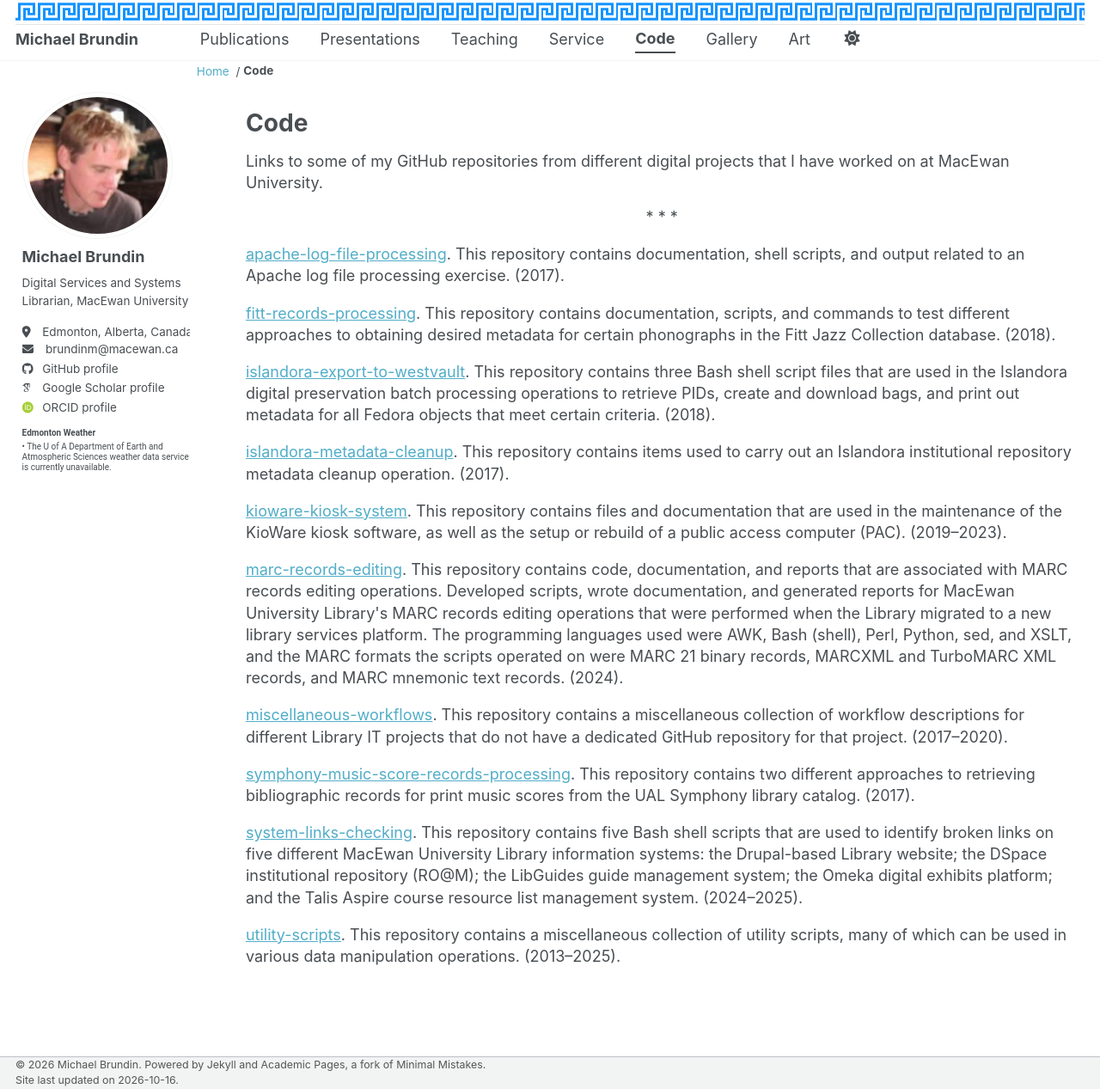
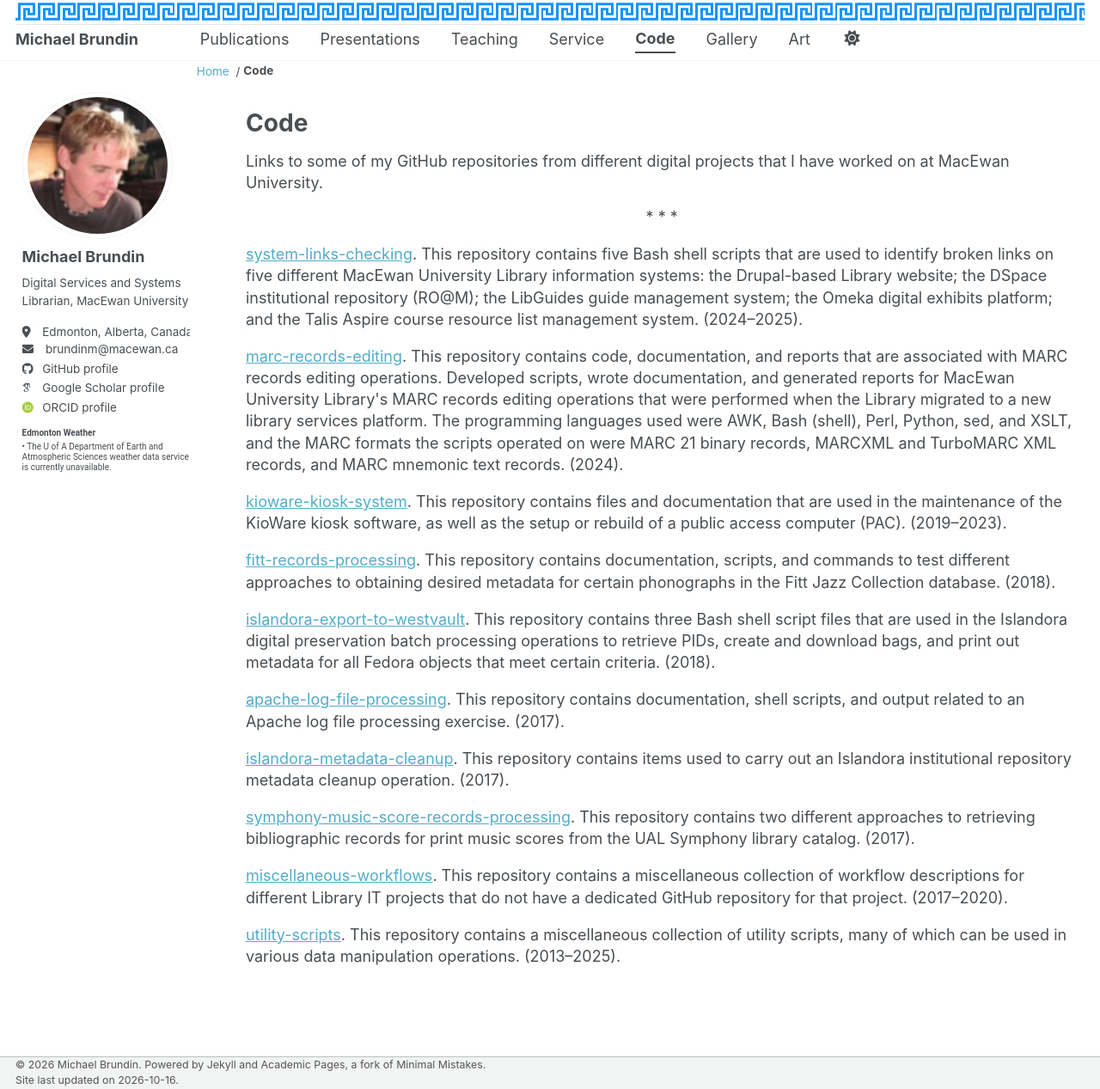
Before and after one commit to brundinm/brundinm.github.io, a Jekyll site: the page built from _pages/code.html, in a window 1280 px wide and 1267 px high. Shown: the whole window at 86% size. Built offline with Jekyll 4.4.1, drawn with Linux system fonts in a browser that asks for light colours; some web fonts are replaced; a script bundle is joined from its source files by our own code; library files that are not in the unit come from our copies.

Commit message:
Update code.html

```diff
--- a/_pages/code.html
+++ b/_pages/code.html
@@ -39,7 +39,13 @@ ul li {
 </p>
 
 <p>
-  <a href="https://github.com/brundinm/apache-log-file-processing" target="_blank">apache-log-file-processing</a>. This repository contains documentation, shell scripts, and output related to an Apache log file processing exercise. (2017).
+  <a href="https://github.com/brundinm/system-links-checking" target="_blank">system-links-checking</a>. This repository contains five Bash shell scripts that are used to identify broken links on five different MacEwan University Library information systems: the Drupal-based Library website; the DSpace institutional repository (RO@M); the LibGuides guide management system; the Omeka digital exhibits platform; and the Talis Aspire course resource list management system. (2024&ndash;2025).
+</p>
+<p>
+  <a href="https://github.com/brundinm/marc-records-editing" target="_blank">marc-records-editing</a>. This repository contains code, documentation, and reports that are associated with MARC records editing operations. Developed scripts, wrote documentation, and generated reports for MacEwan University Library's MARC records editing operations that were performed when the Library migrated to a new library services platform. The programming languages used were AWK, Bash (shell), Perl, Python, sed, and XSLT, and the MARC formats the scripts operated on were MARC 21 binary records, MARCXML and TurboMARC XML records, and MARC mnemonic text records. (2024).
+</p>
+<p>
+  <a href="https://github.com/brundinm/kioware-kiosk-system" target="_blank">kioware-kiosk-system</a>. This repository contains files and documentation that are used in the maintenance of the KioWare kiosk software, as well as the setup or rebuild of a public access computer (PAC). (2019&ndash;2023).
 </p>
 <p>
   <a href="https://github.com/brundinm/fitt-records-processing" target="_blank">fitt-records-processing</a>. This repository contains documentation, scripts, and commands to test different approaches to obtaining desired metadata for certain phonographs in the Fitt Jazz Collection database. (2018).
@@ -48,23 +54,17 @@ ul li {
   <a href="https://github.com/brundinm/islandora-export-to-westvault" target="_blank">islandora-export-to-westvault</a>. This repository contains three Bash shell script files that are used in the Islandora digital preservation batch processing operations to retrieve PIDs, create and download bags, and print out metadata for all Fedora objects that meet certain criteria. (2018).
 </p>
 <p>
+  <a href="https://github.com/brundinm/apache-log-file-processing" target="_blank">apache-log-file-processing</a>. This repository contains documentation, shell scripts, and output related to an Apache log file processing exercise. (2017).
+</p>
+<p>
   <a href="https://github.com/brundinm/islandora-metadata-cleanup" target="_blank">islandora-metadata-cleanup</a>. This repository contains items used to carry out an Islandora institutional repository metadata cleanup operation. (2017).
 </p>
 <p>
-  <a href="https://github.com/brundinm/kioware-kiosk-system" target="_blank">kioware-kiosk-system</a>. This repository contains files and documentation that are used in the maintenance of the KioWare kiosk software, as well as the setup or rebuild of a public access computer (PAC). (2019&ndash;2023).
-</p>
-<p>
-  <a href="https://github.com/brundinm/marc-records-editing" target="_blank">marc-records-editing</a>. This repository contains code, documentation, and reports that are associated with MARC records editing operations. Developed scripts, wrote documentation, and generated reports for MacEwan University Library's MARC records editing operations that were performed when the Library migrated to a new library services platform. The programming languages used were AWK, Bash (shell), Perl, Python, sed, and XSLT, and the MARC formats the scripts operated on were MARC 21 binary records, MARCXML and TurboMARC XML records, and MARC mnemonic text records. (2024).
+  <a href="https://github.com/brundinm/symphony-music-score-records-processing" target="_blank">symphony-music-score-records-processing</a>. This repository contains two different approaches to retrieving bibliographic records for print music scores from the UAL Symphony library catalog. (2017).
 </p>
 <p>
   <a href="https://github.com/brundinm/miscellaneous-workflows" target="_blank">miscellaneous-workflows</a>. This repository contains a miscellaneous collection of workflow descriptions for different Library IT projects that do not have a dedicated GitHub repository for that project. (2017&ndash;2020).
 </p>
 <p>
-  <a href="https://github.com/brundinm/symphony-music-score-records-processing" target="_blank">symphony-music-score-records-processing</a>. This repository contains two different approaches to retrieving bibliographic records for print music scores from the UAL Symphony library catalog. (2017).
-</p>
-<p>
-  <a href="https://github.com/brundinm/system-links-checking" target="_blank">system-links-checking</a>. This repository contains five Bash shell scripts that are used to identify broken links on five different MacEwan University Library information systems: the Drupal-based Library website; the DSpace institutional repository (RO@M); the LibGuides guide management system; the Omeka digital exhibits platform; and the Talis Aspire course resource list management system. (2024&ndash;2025).
-</p>
-<p>
   <a href="https://github.com/brundinm/utility-scripts" target="_blank">utility-scripts</a>. This repository contains a miscellaneous collection of utility scripts, many of which can be used in various data manipulation operations. (2013&ndash;2025).
 </p>
```
